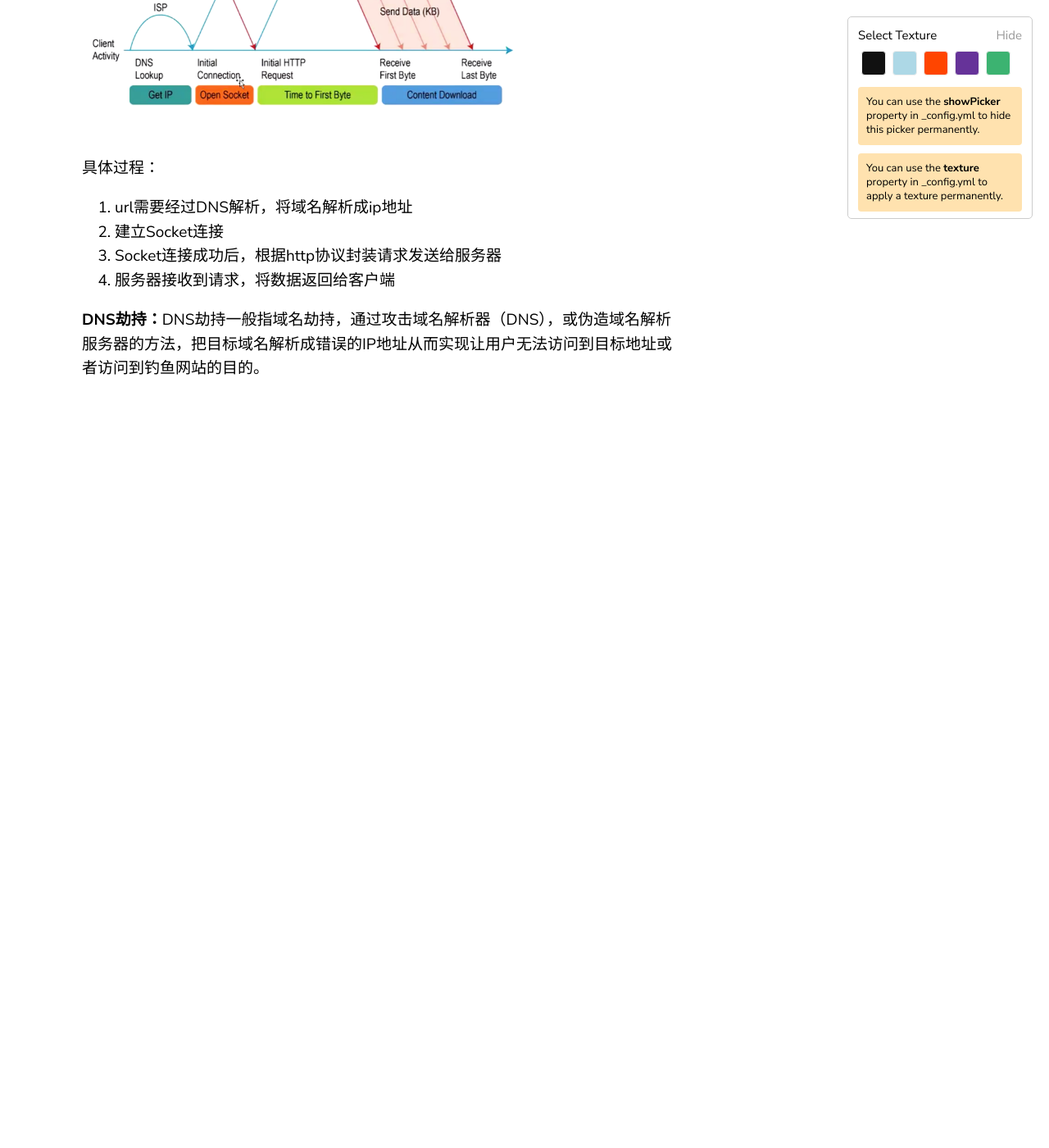
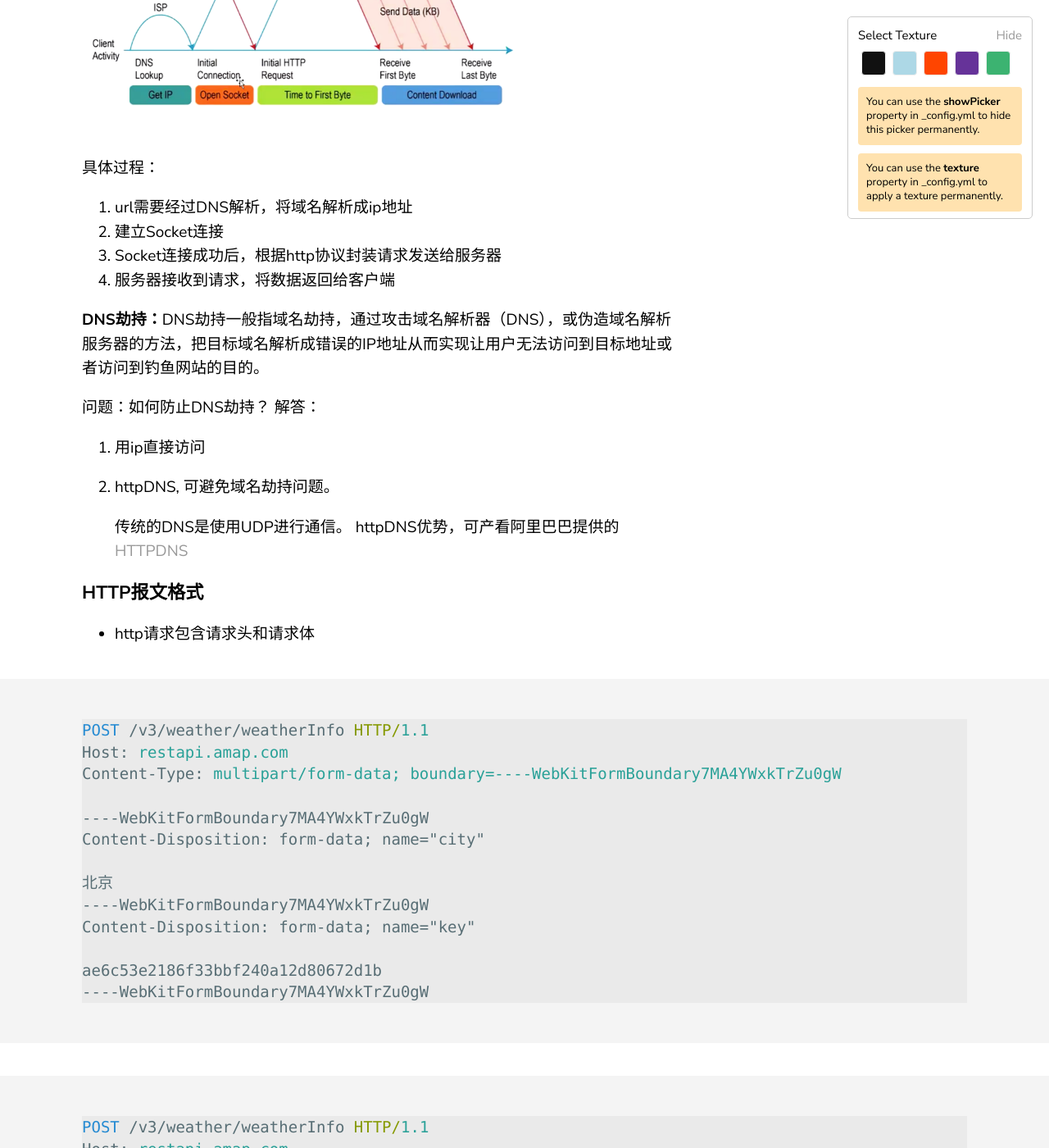
Before and after one commit to DWNEWS-fengxue/DWNEWS-fengxue.github.io, a Jekyll site: the page built from _posts/2020-08-01-网络总结.markdown, in a window 1280 px wide and 1400 px high, scrolled down 3616 px. Shown: the whole window at 82% size. Built offline with Jekyll 4.4.1, drawn with Linux system fonts in a browser that asks for light colours; before the commit the page ends 4099 px from its top, so only the background shows below that; some of the changed text lies outside the part shown.

Commit message:
feat: 网络总结-http报文格式

````diff
--- a/_posts/2020-08-01-网络总结.markdown
+++ b/_posts/2020-08-01-网络总结.markdown
@@ -28,7 +28,7 @@ TCP\TP四层模型是基于OSI建立的实际实现的模型。分别为：应
 
 ![TCP\IP模型与OSI模型关系图](/assets/images/2020-08-01/网络分层模型.png){:height="400px"}
 
-<strong>注：其中TCP协议属于传输层，IP协议属于网络层</strong>
+<strong>注：其中TCP协议属于传输层，IP协议属于网络层，而http属于应用层。</strong>
 
 ### TCP三次握手和四次挥手（面试点）
 
@@ -80,3 +80,52 @@ TCP是面向连接传输的，所以需要双方都确认建立了连接，确
 4. 服务器接收到请求，将数据返回给客户端
 
 <strong>DNS劫持：</strong>DNS劫持一般指域名劫持，通过攻击域名解析器（DNS），或伪造域名解析服务器的方法，把目标域名解析成错误的IP地址从而实现让用户无法访问到目标地址或者访问到钓鱼网站的目的。
+
+问题：如何防止DNS劫持？
+解答：
+1. 用ip直接访问
+2. httpDNS, 可避免域名劫持问题。
+
+	传统的DNS是使用UDP进行通信。
+	httpDNS优势，可产看阿里巴巴提供的[HTTPDNS](https://help.aliyun.com/document_detail/30103.html?spm=a2c4g.11186623.6.543.1f196a4aHGyYC7)
+
+### HTTP报文格式
+
+- http请求包含请求头和请求体
+
+```http
+POST /v3/weather/weatherInfo HTTP/1.1
+Host: restapi.amap.com
+Content-Type: multipart/form-data; boundary=----WebKitFormBoundary7MA4YWxkTrZu0gW
+
+----WebKitFormBoundary7MA4YWxkTrZu0gW
+Content-Disposition: form-data; name="city"
+
+北京
+----WebKitFormBoundary7MA4YWxkTrZu0gW
+Content-Disposition: form-data; name="key"
+
+ae6c53e2186f33bbf240a12d80672d1b
+----WebKitFormBoundary7MA4YWxkTrZu0gW
+```
+
+```http
+POST /v3/weather/weatherInfo HTTP/1.1
+Host: restapi.amap.com
+Content-Type: application/x-www-form-urlencoded
+
+city=北京&key=ae6c53e2186f33bbf240a12d80672d1b
+```
+
+http可以使用socket直接拼接字符串进行请求，协议内容解释规定的字符串格式。（Socket可以建立TCP/IP的连接）
+
+如图所示，一个http包含3部分内容：
+- 请求行
+- 请求头
+- 请求体
+
+![http报文request格式](/assets/images/2020-08-01/http请求格式.png)
+
+- 接收到的响应包含响应头和响应体
+
+![http报文Response格式](/assets/images/2020-08-01/http报文response.png)
````
Also changed, not shown: assets/images/2020-08-01/http报文response.png (added), assets/images/2020-08-01/http请求格式.png (added).
